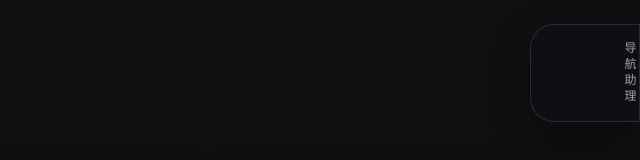
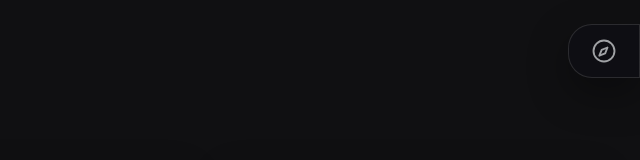
Before and after one commit to willorn/htmlNav, a plain HTML site: page mainPage.html in a window 1280 px wide. Shown: the top 160 px of the page, 640-1280 px from the left. Drawn offline with Linux system fonts and the light colour scheme.

Commit message:
style: narrow collapsed side panel width

```diff
--- a/mainPage.html
+++ b/mainPage.html
@@ -68,7 +68,7 @@
       position: fixed;
       top: 1.5rem;
       right: 0;
-      width: 110px;
+      width: 72px;
       padding-right: calc(env(safe-area-inset-right, 0px));
       max-height: calc(100vh - 4rem);
       border-radius: 24px 0 0 24px;
@@ -92,16 +92,21 @@
     }
 
     .panel-hint {
-      writing-mode: vertical-rl;
-      text-orientation: mixed;
-      text-transform: uppercase;
-      letter-spacing: 4px;
-      font-size: 0.75rem;
+      display: flex;
+      flex-direction: column;
+      align-items: center;
+      justify-content: center;
+      padding: 0.75rem 0;
+      flex-shrink: 0;
+      transition: opacity 0.2s ease, transform 0.2s ease, padding 0.2s ease;
       color: var(--text-secondary);
-      text-align: center;
-      padding: 1rem 0;
-      flex-shrink: 0;
-      transition: opacity 0.2s ease, transform 0.2s ease;
+      gap: 0.35rem;
+    }
+
+    .panel-icon {
+      width: 28px;
+      height: 28px;
+      color: var(--text-secondary);
     }
 
     .side-panel:hover .panel-hint,
@@ -111,6 +116,18 @@
       height: 0;
       margin: 0;
       padding: 0;
+    }
+
+    .sr-only {
+      position: absolute;
+      width: 1px;
+      height: 1px;
+      padding: 0;
+      margin: -1px;
+      overflow: hidden;
+      clip: rect(0, 0, 0, 0);
+      white-space: nowrap;
+      border: 0;
     }
 
     .panel-body {
@@ -604,8 +621,14 @@
     </div>
   </main>
 
-  <aside class="side-panel" data-side-panel>
-    <div class="panel-hint">导航助理</div>
+  <aside class="side-panel" data-side-panel aria-label="导航助理">
+    <div class="panel-hint">
+      <svg class="panel-icon" aria-hidden="true" viewBox="0 0 24 24" fill="none" stroke="currentColor" stroke-width="1.6" stroke-linecap="round" stroke-linejoin="round">
+        <circle cx="12" cy="12" r="9"></circle>
+        <path d="M8 16l2-5 5-2-2 5-5 2z"></path>
+      </svg>
+      <span class="sr-only">导航助理</span>
+    </div>
     <div class="panel-body">
       <section class="info-panel">
         <div class="hero-card" data-hero>
```
